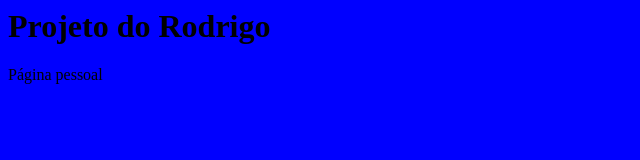
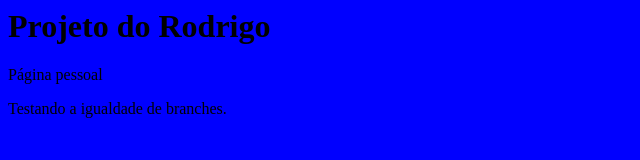
Before and after one commit to rfigueiredo0622/curso-git, a plain HTML site: page index.html in a window 1280 px wide. Shown: the whole page, without its empty margins (0-640 px from the left). Drawn offline with Linux system fonts and the light colour scheme.

Commit message:
alterando o corpo da página.

```diff
--- a/index.html
+++ b/index.html
@@ -5,5 +5,6 @@
 	<body>
 		<h1>Projeto do Rodrigo</h1>
 		<p>Página pessoal</p>
+		<p>Testando a igualdade de branches.</p>
 	</body>
 </html>
```
